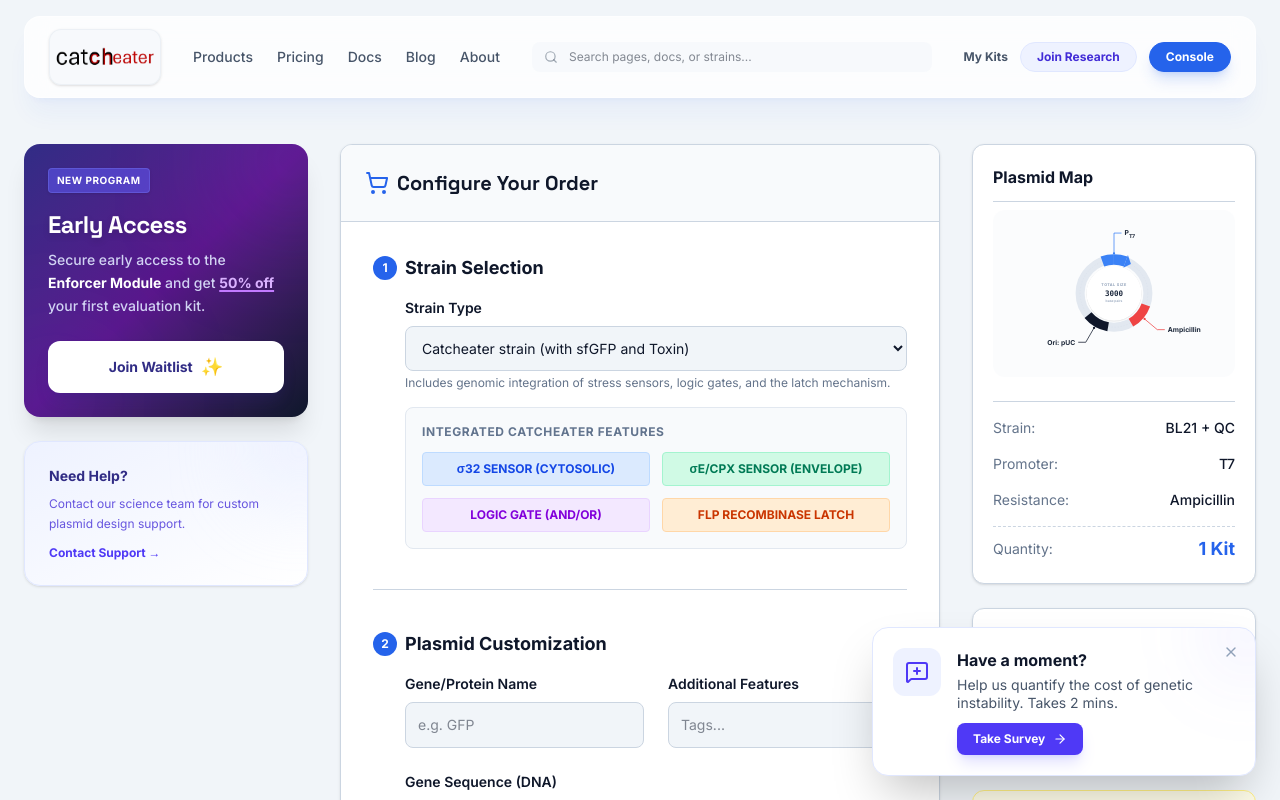
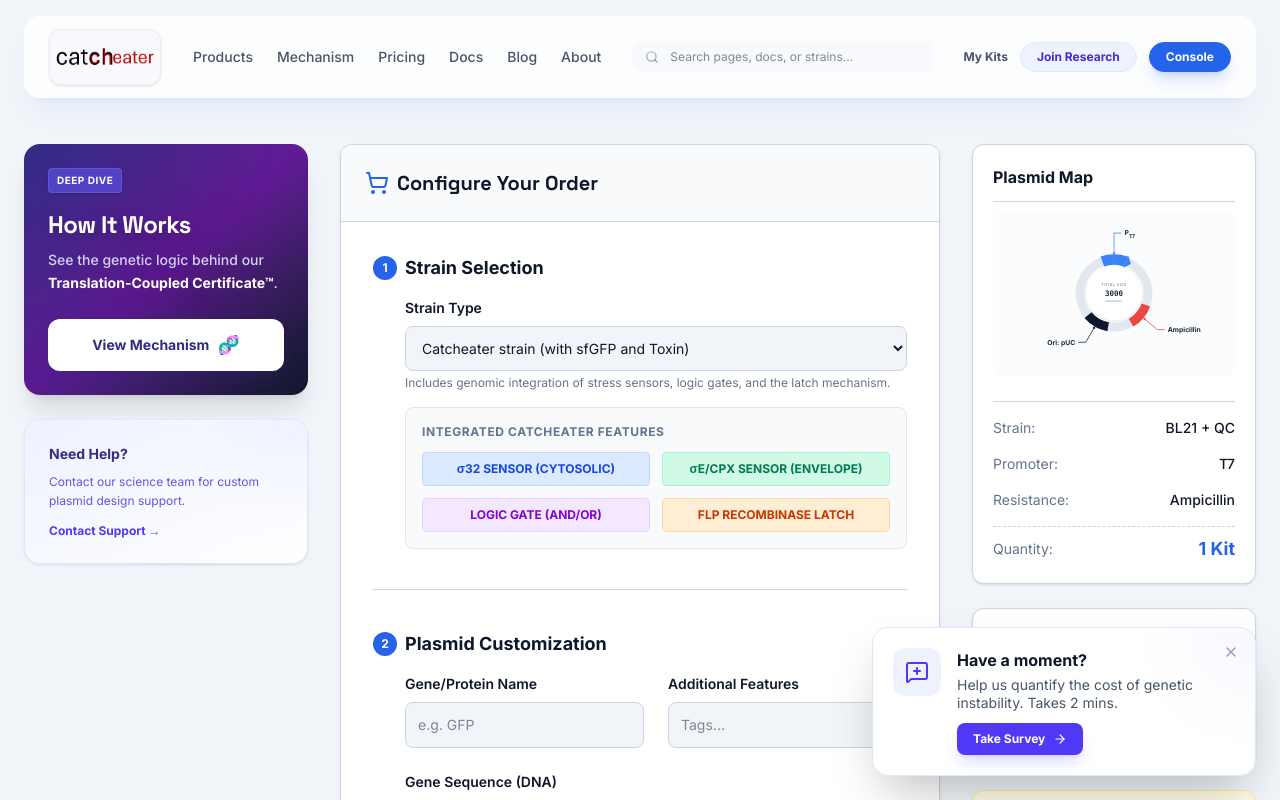
Before and after one commit to QuercusCode/Catcheaterweb, a Next.js app: page / in a window 1280 px wide. Shown: the top 800 px of the page. Built offline with nearby package versions, Linux system fonts and the light colour scheme.

Commit message:
feat(nav): add links to Science/Mechanism page

```diff
--- a/src/app/page.tsx
+++ b/src/app/page.tsx
@@ -30,10 +30,10 @@
           <div className="md:col-span-4 lg:col-span-3">
             <div className="sticky top-32 space-y-6">
 
-              {/* Promo Banner (Revamped) */}
+              {/* Promo Banner (Science) */}
               <div
                 className="rounded-2xl p-6 relative overflow-hidden shadow-xl group cursor-pointer transition-transform hover:scale-[1.02]"
-                onClick={() => setIsWaitlistOpen(true)}
+                onClick={() => window.location.href = '/science'}
               >
                 {/* Background with Gradient & Texture */}
                 <div className="absolute inset-0 bg-gradient-to-br from-indigo-900 via-purple-900 to-slate-900 transition-all duration-500 group-hover:scale-105" />
@@ -41,20 +41,20 @@
                 <div className="relative z-10 text-white">
                   <div className="flex items-center gap-2 mb-4">
                     <span className="inline-block px-2 py-1 bg-indigo-500/50 border border-indigo-400/30 text-[10px] font-bold rounded text-white backdrop-blur-md uppercase tracking-wider shadow-sm">
-                      New Program
+                      Deep Dive
                     </span>
                   </div>
 
                   <h3 className="text-2xl font-bold mb-2 font-display tracking-tight text-white drop-shadow-md">
-                    Early Access
+                    How It Works
                   </h3>
 
                   <p className="mb-6 text-indigo-100/90 text-sm leading-relaxed font-medium">
-                    Secure early access to the <span className="font-bold text-white">Enforcer Module</span> and get <span className="text-purple-300 font-bold decoration-purple-400 underline decoration-2 underline-offset-2">50% off</span> your first evaluation kit.
+                    See the genetic logic behind our <span className="font-bold text-white">Translation-Coupled Certificate™</span>.
                   </p>
 
                   <button className="w-full bg-white text-indigo-900 py-3 rounded-xl font-bold text-sm shadow-lg shadow-indigo-900/20 hover:bg-indigo-50 transition-all transform hover:-translate-y-0.5 flex items-center justify-center gap-2">
-                    Join Waitlist <span className="text-lg">✨</span>
+                    View Mechanism <span className="text-lg">🧬</span>
                   </button>
                 </div>
 
--- a/src/components/Navbar.tsx
+++ b/src/components/Navbar.tsx
@@ -9,6 +9,7 @@
 
 const navLinks = [
     { name: 'Products', href: '/#products' },
+    { name: 'Mechanism', href: '/science' }, // Added Science/Mechanism link
     { name: 'Pricing', href: '/pricing' },
     { name: 'Docs', href: '/docs' },
     { name: 'Blog', href: '/blog' },
@@ -21,6 +22,7 @@
     { type: 'Page', title: 'Documentation', href: '/docs', icon: HelpCircle },
     { type: 'Page', title: 'Research Blog', href: '/blog', icon: FileText },
     { type: 'Page', title: 'About Catcheater', href: '/about', icon: FileText },
+    { type: 'Page', title: 'Science Deep Dive', href: '/science', icon: FlaskConical }, // Added Search Index
     { type: 'Page', title: 'Market Survey', href: '/survey', icon: FileText },
     { type: 'Action', title: 'Console Dashboard', href: '/dashboard', icon: LayoutDashboard },
     { type: 'Action', title: 'My Kits', href: '/dashboard/kits', icon: FlaskConical },
```
